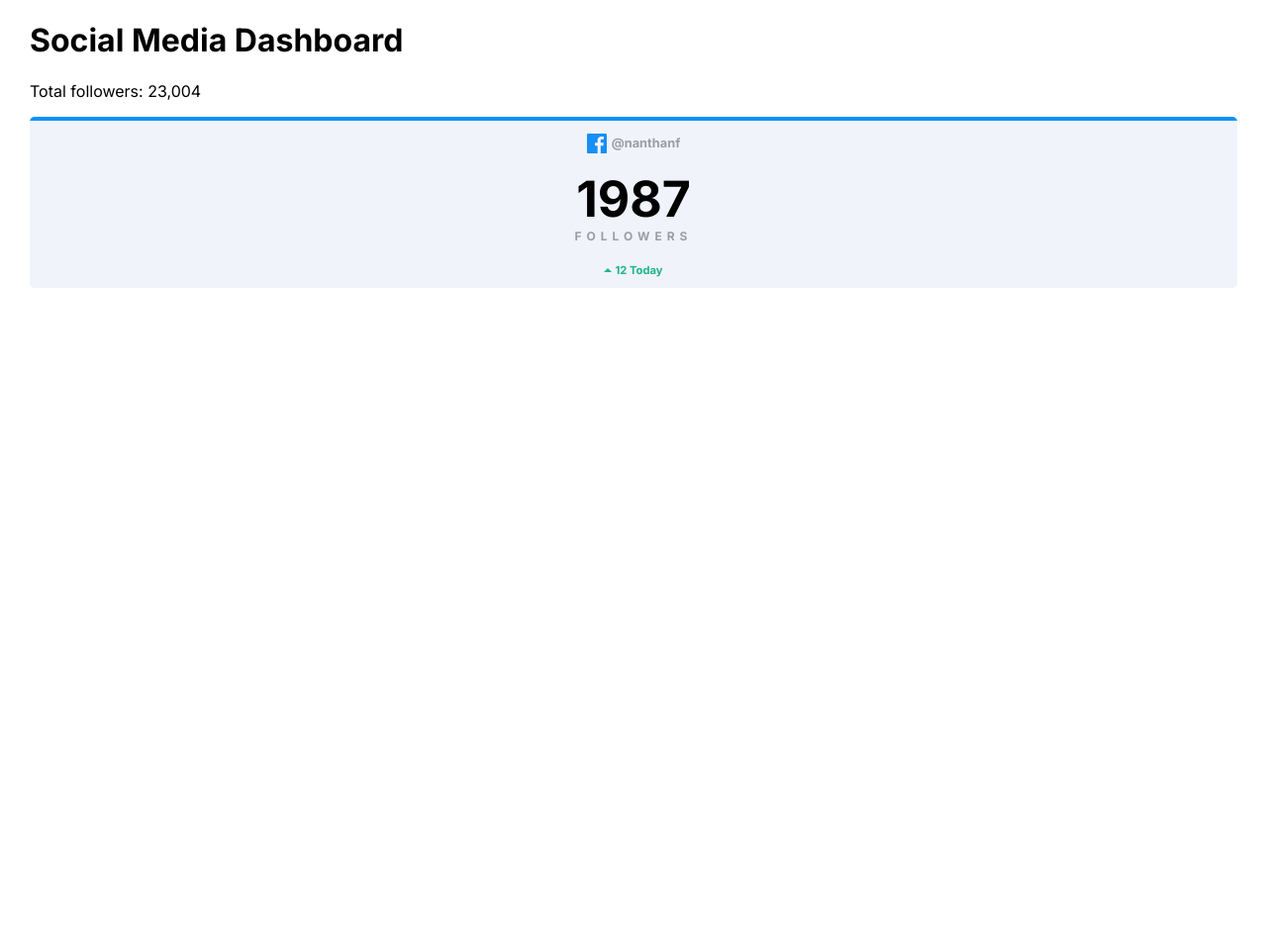
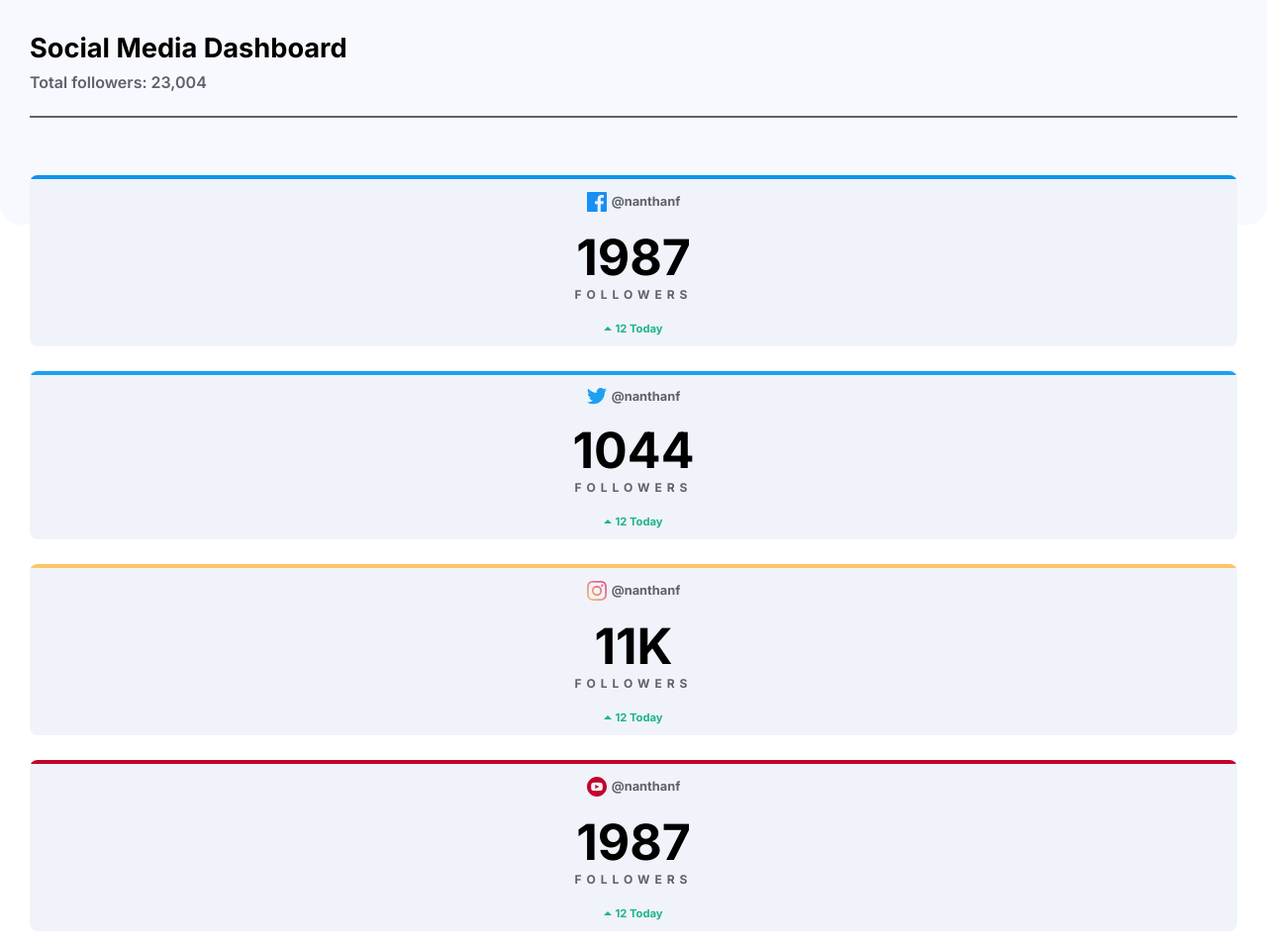
Before and after one commit to ItsDavidHdez/social-media, a website: page index.html in a window 1280 px wide. Shown: the whole page at 99% size. Before the commit the page ends 800 px from the top, so only its background shows below. Drawn offline with Linux system fonts and the light colour scheme.

Commit message:
Finalizacion de los detalles de la maquetacion del header y se la seccion principal

```diff
--- a/css/styles.css
+++ b/css/styles.css
@@ -1,3 +1,4 @@
+/* Globals */
 body {
     margin: 0;
     font-family: 'Inter', sans-serif;
@@ -12,15 +13,47 @@ body {
     --instagram-1: hsl(37, 97%, 70%);
     --instagram-2: hsl(329, 70%, 58%);
     --youTube: hsl(348, 97%, 39%);
-    --gray: #9b9ea7;
+    --gray: #5f616d;
 }
 
 .wrapper {
     padding: 0 30px;
 }
 
+.grid {
+    display: grid;
+    row-gap: 25px;
+}
+
+/* Header */
+.header {
+    background: #f8f9fe;
+    padding-bottom: 100px;
+    border-radius: 0 0 20px 20px;
+    padding-top: 2em;
+}
+
+h1 {
+    margin: 0;
+    font-size: 1.7em;
+}
+
+.header-total {
+    color: var(--gray);
+    margin: .5em 0;
+    font-weight: 600;
+    border-bottom: 2px solid var(--gray);
+    padding-bottom: 1.5em;
+}
+
+.top-cards {
+    margin-top: -50px;
+}
+
+/* Cards */
+
 .card {
-    border-radius: 5px;
+    border-radius: 8px;
     overflow: hidden;
     background: #f0f3fa;
     text-align: center;
@@ -31,6 +64,18 @@ body {
     height: 4px;
     display: block;
     background: var(--facebook);
+}
+
+.card:nth-last-of-type(2)::before{
+    background: var(--instagram-1);
+}
+
+.card:nth-last-of-type(3)::before {
+    background: var(--twitter);
+}
+
+.card:nth-last-of-type(1)::before {
+    background: var(--youTube);
 }
 
 .card-title {
--- a/index.html
+++ b/index.html
@@ -3,19 +3,20 @@
 <head>
     <meta charset="UTF-8">
     <meta name="viewport" content="width=device-width, initial-scale=1.0">
-    <link href="https://fonts.googleapis.com/css2?family=Inter:wght@400;700&display=swap" rel="stylesheet">
+    <link href="https://fonts.googleapis.com/css2?family=Inter:wght@400;600;700&display=swap" rel="stylesheet">
     <link rel="stylesheet" href="css/styles.css" />
     <title>Social Media Dashboard</title>
 </head>
 <body>
-    <header>
+    <header class="header">
         <div class="wrapper">
             <h1>Social Media Dashboard</h1>
-            <p>Total followers: 23,004</p>
+            <p class="header-total">Total followers: 23,004</p>
         </div>
     </header>
-    <section>
+    <section class="top-cards">
         <div class="wrapper">
+            <div class="grid">
                 <article class="card">
                     <p class="card-title">
                         <img src="./images/icon-facebook.svg" alt="">
@@ -30,6 +31,49 @@
                         12 Today
                     </p>
                 </article>
+                <article class="card">
+                    <p class="card-title">
+                        <img src="./images/icon-twitter.svg" alt="">
+                        @nanthanf
+                    </p>
+                    <p class="card-followers">
+                        <span class="card-followers-number">1044</span>
+                        <span class="card-followers-title">Followers</span>
+                    </p>
+                    <p class="card-today">
+                        <img src="./images/icon-up.svg" alt="">
+                        12 Today
+                    </p>
+                </article>
+                <article class="card">
+                    <p class="card-title">
+                        <img src="./images/icon-instagram.svg" alt="">
+                        @nanthanf
+                    </p>
+                    <p class="card-followers">
+                        <span class="card-followers-number">11K</span>
+                        <span class="card-followers-title">Followers</span>
+                    </p>
+                    <p class="card-today">
+                        <img src="./images/icon-up.svg" alt="">
+                        12 Today
+                    </p>
+                </article>
+                <article class="card">
+                    <p class="card-title">
+                        <img src="./images/icon-youtube.svg" alt="">
+                        @nanthanf
+                    </p>
+                    <p class="card-followers">
+                        <span class="card-followers-number">1987</span>
+                        <span class="card-followers-title">Followers</span>
+                    </p>
+                    <p class="card-today">
+                        <img src="./images/icon-up.svg" alt="">
+                        12 Today
+                    </p>
+                </article>
+            </div>
         </div>
     </section>
     <section>
```
Lines whose indentation alone changed are shown as unchanged.
